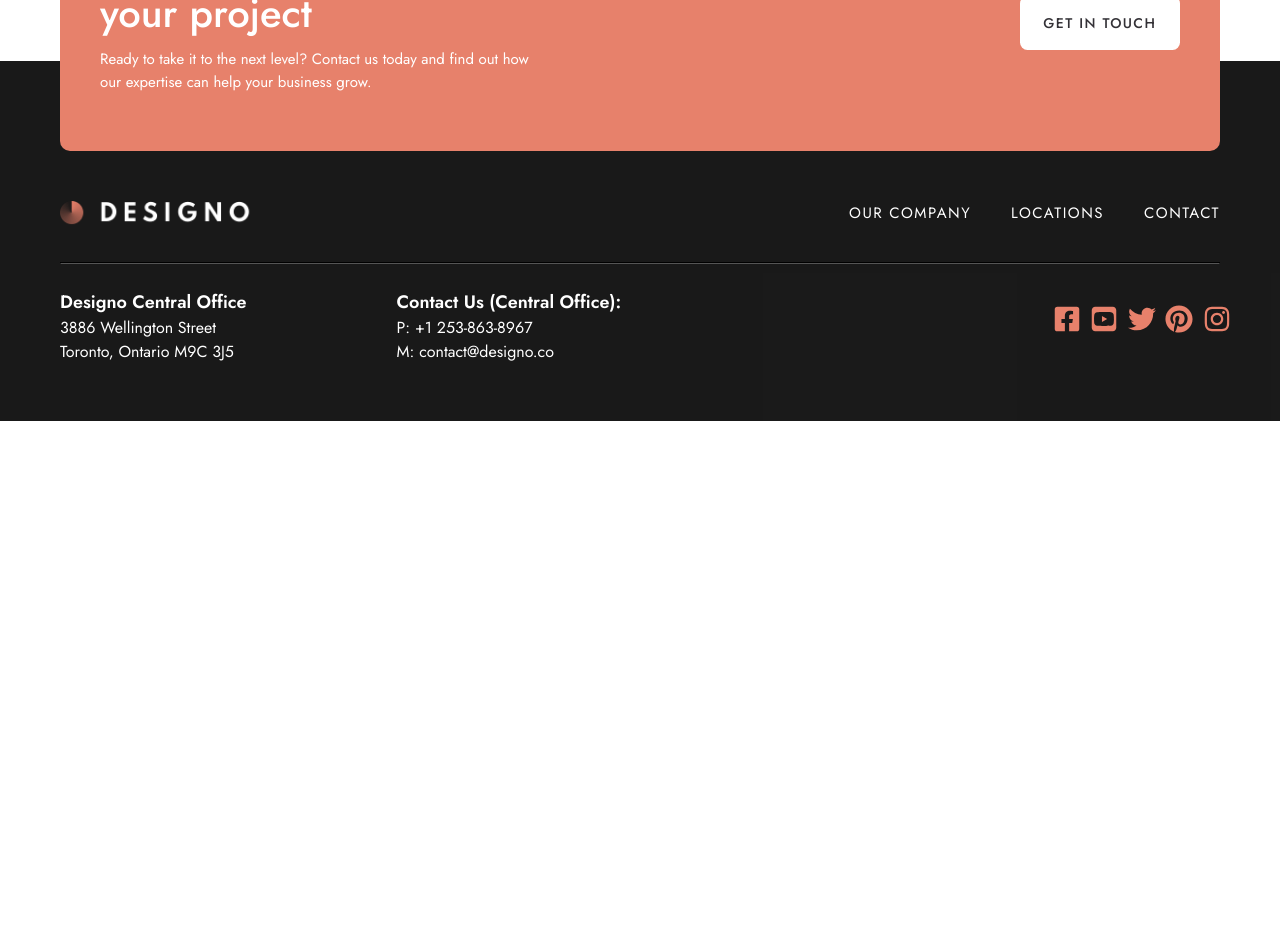
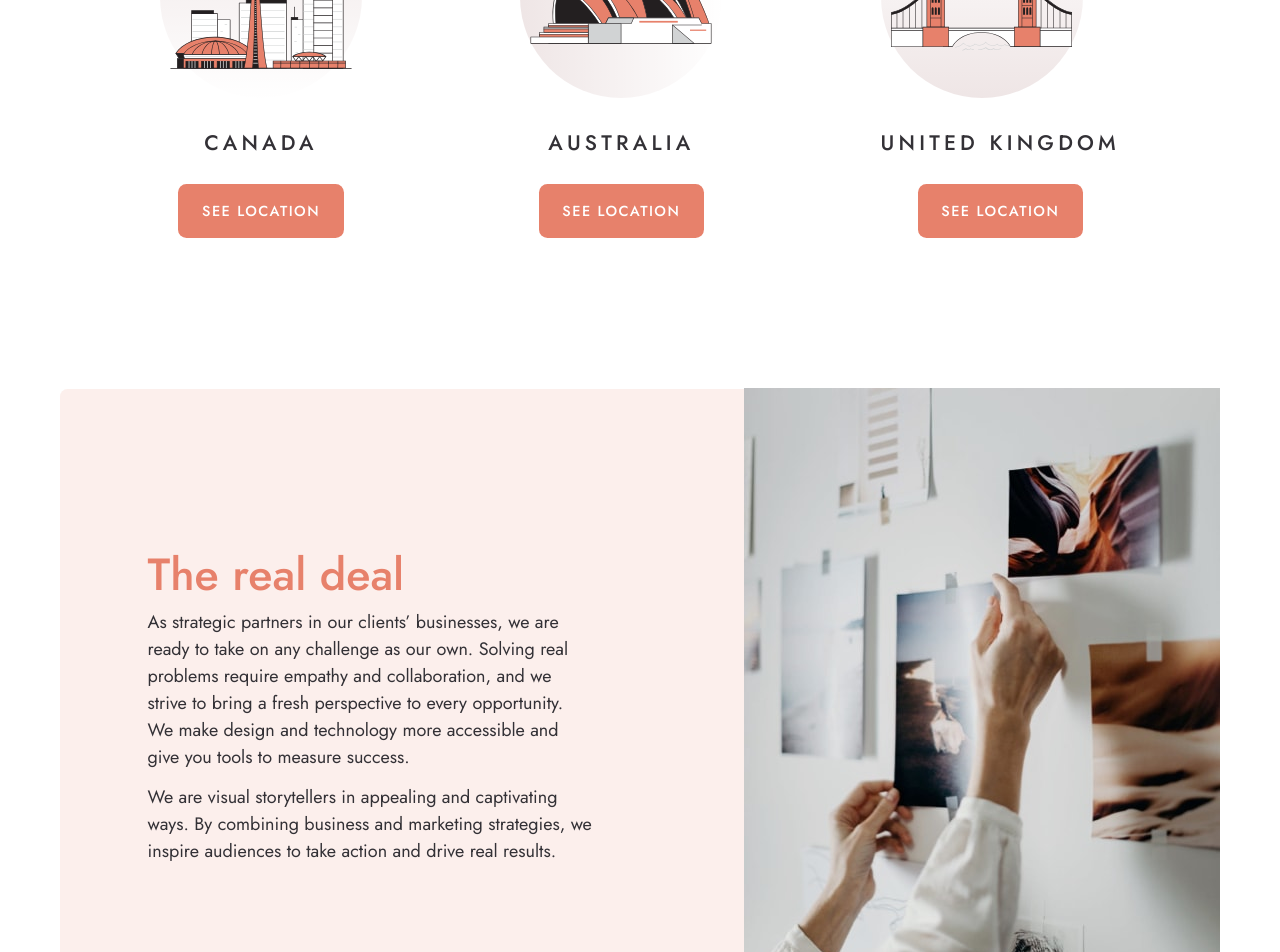
Before and after one commit to Bolazcoding/designo-website, a Next.js app: page /about in a window 1280 px wide. Shown: the part 1760-2712 px from the top of the page. Before the commit the page ends 2181 px from the top, so only its background shows below. Built offline with nearby package versions, Linux system fonts and the light colour scheme.

Commit message:
about design almost completed

```diff
--- a/app/_components/AboutDeal.tsx
+++ b/app/_components/AboutDeal.tsx
@@ -1,25 +1,25 @@
+import Image from "next/image";
+import AboutDealImage from "@/public/about/desktop/image-real-deal.jpg";
+
 function AboutDeal() {
   return (
     <section className="flex items-center mt-60 mx-[6rem]">
-      <div className="bg-tertiary/30 rounded-r-xl py-65 pr-35 pl-60">
-        <h1 className="text-primary text-7xl font-medium">
-          World-class talent
-        </h1>
+      <div className="bg-tertiary/30 rounded-l-xl py-65 pl-35 pr-60">
+        <h1 className="text-primary text-7xl font-medium">The real deal</h1>
         <p className="text-secondary text-[1.8rem] mt-5">
-          We are a crew of strategists, problem-solvers, and technologists.
-          Every design is thoughtfully crafted from concept to launch, ensuring
-          success in its given market. We are constantly updating our skills in
-          a myriad of platforms.
+          As strategic partners in our clients’ businesses, we are ready to take
+          on any challenge as our own. Solving real problems require empathy and
+          collaboration, and we strive to bring a fresh perspective to every
+          opportunity. We make design and technology more accessible and give
+          you tools to measure success.
         </p>
         <p className="text-secondary text-[1.8rem] mt-5">
-          Our team is multi-disciplinary and we are not merely interested in
-          form — content and meaning are just as important. We give great
-          importance to craftsmanship, service, and prompt delivery. Clients
-          have always been impressed with our high-quality outcomes that
-          encapsulates their brand’s story and mission.
+          We are visual storytellers in appealing and captivating ways. By
+          combining business and marketing strategies, we inspire audiences to
+          take action and drive real results.
         </p>
       </div>
-      <Image src={AboutHeroImage} alt="About Hero Image" quality={100} />
+      <Image src={AboutDealImage} alt="About Deal Image" quality={100} />
     </section>
   );
 }
--- /dev/null
+++ b/app/_components/AboutLocation.tsx
@@ -0,0 +1,56 @@
+import Image from "next/image";
+import CanadaDesign from "@/public/shared/desktop/illustration-canada.svg";
+import AustraliaDesign from "@/public/shared/desktop/illustration-australia.svg";
+import UKDesign from "@/public/shared/desktop/illustration-united-kingdom.svg";
+import Cta from "./Cta";
+
+function AboutLocation() {
+  return (
+    <section className="flex justify-between mt-60 mx-[16rem]">
+      <div className="text-center">
+        <Image src={CanadaDesign} alt="Canada Design" quality={100} />
+        <p className="text-secondary text-[2.1rem] font-medium tracking-[0.2em] uppercase mt-12">
+          Canada
+        </p>
+        <Cta
+          className="mt-10"
+          bgColor="primary"
+          ctaColor="white"
+          linkTo="/location"
+        >
+          See Location
+        </Cta>
+      </div>
+      <div className="text-center">
+        <Image src={AustraliaDesign} alt="Canada Design" quality={100} />
+        <p className="text-secondary text-[2.1rem] font-medium tracking-[0.2em] uppercase mt-12">
+          Australia
+        </p>
+        <Cta
+          className="mt-10"
+          bgColor="primary"
+          ctaColor="white"
+          linkTo="/location"
+        >
+          See Location
+        </Cta>
+      </div>
+      <div className="text-center">
+        <Image src={UKDesign} alt="Canada Design" quality={100} />
+        <p className="text-secondary text-[2.1rem] font-medium tracking-[0.2em] uppercase mt-12">
+          United Kingdom
+        </p>
+        <Cta
+          className="mt-10"
+          bgColor="primary"
+          ctaColor="white"
+          linkTo="/location"
+        >
+          See Location
+        </Cta>
+      </div>
+    </section>
+  );
+}
+
+export default AboutLocation;
--- a/app/_components/Cta.tsx
+++ b/app/_components/Cta.tsx
@@ -11,11 +11,11 @@ type Props = {
 function Cta({ children, className, linkTo, bgColor, ctaColor }: Props) {
   return (
     <div
-      className={`${className} bg-white inline-block py-6.5 px-9.5 rounded-xl`}
+      className={`${className} bg-${bgColor} inline-block py-6.5 px-9.5 rounded-[0.85rem]`}
     >
       <Link
         href={linkTo}
-        className={`text-${ctaColor} text-[1.4rem] font-medium tracking-widest uppercase cursor-pointer`}
+        className={`text-${ctaColor} text-[1.45rem] font-medium tracking-widest uppercase cursor-pointer`}
       >
         {children}
       </Link>
--- a/app/about/page.tsx
+++ b/app/about/page.tsx
@@ -1,6 +1,8 @@
 import { Metadata } from "next";
 import AboutHero from "../_components/AboutHero";
 import AboutTalent from "../_components/AboutTalent";
+import AboutDeal from "../_components/AboutDeal";
+import AboutLocation from "../_components/AboutLocation";
 
 export const metadata: Metadata = {
   title: "About Us",
@@ -11,6 +13,8 @@ function About() {
     <>
       <AboutHero />
       <AboutTalent />
+      <AboutLocation />
+      <AboutDeal />
     </>
   );
 }
--- a/app/page.tsx
+++ b/app/page.tsx
@@ -10,8 +10,6 @@ function page() {
       <HomeHero />
       <HomeProjects />
       <HomeFeatures />
-      <AboutProject />
-      <Footer />
     </>
   );
 }
```
